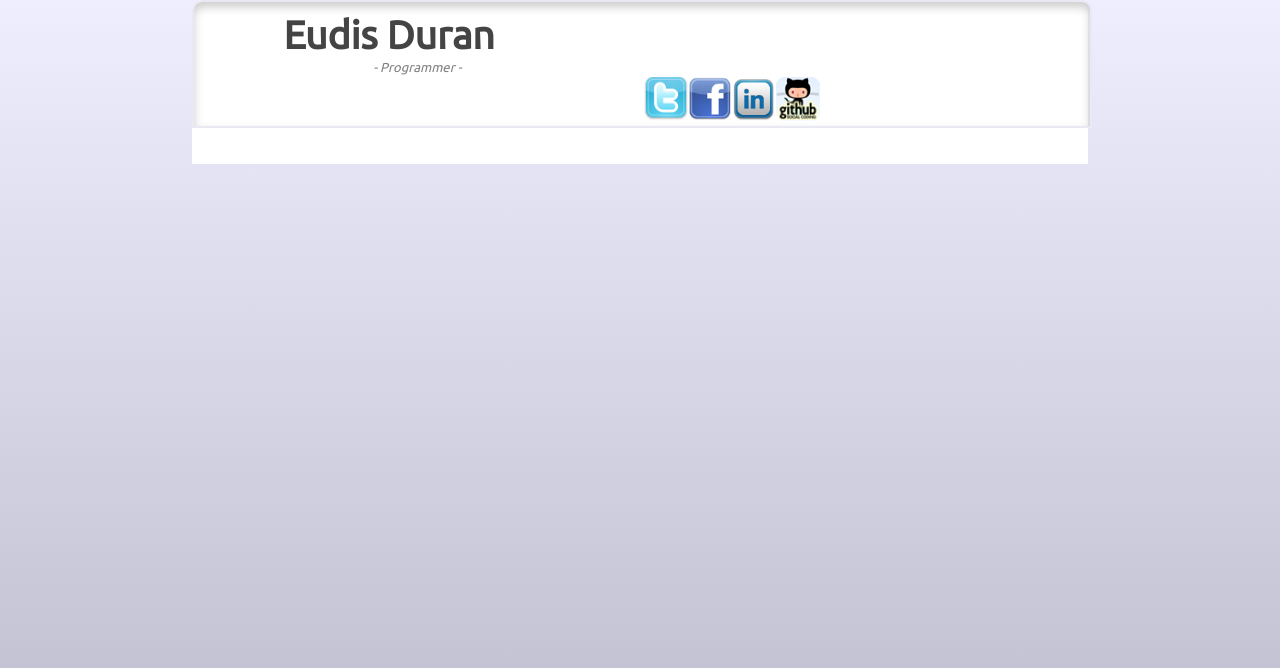
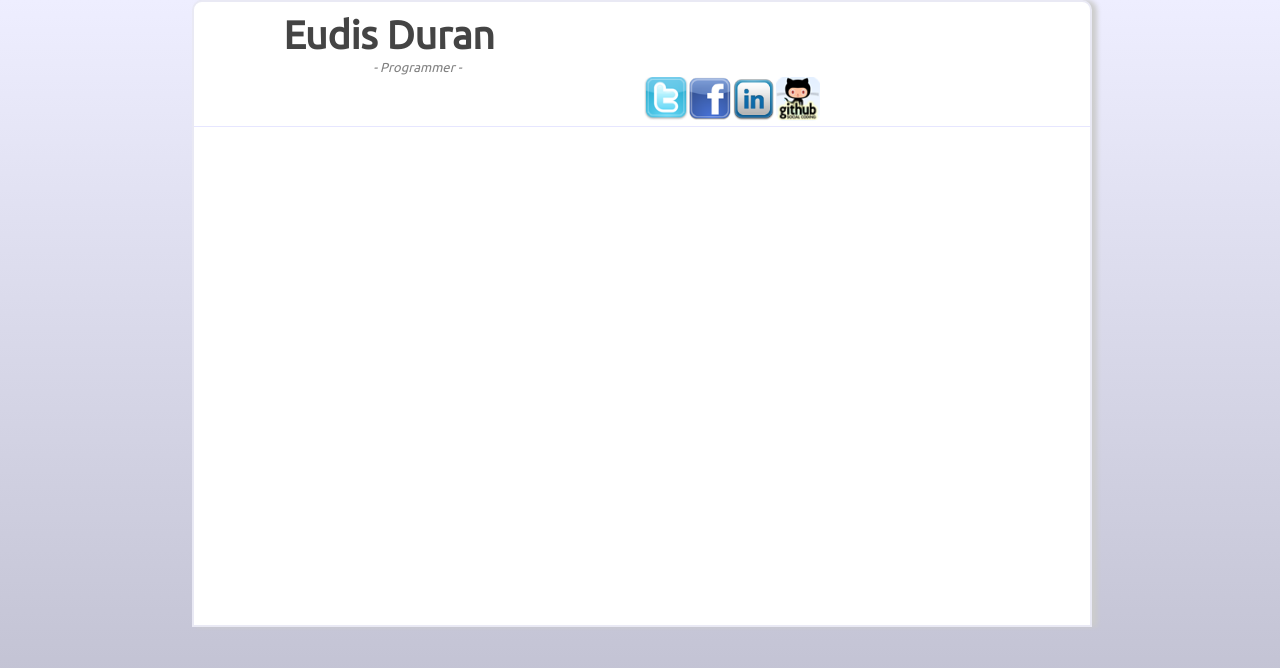
Before and after one commit to darken26/site, a PHP site: page / in a window 1280 px wide. Shown: the top 668 px of the page. Run offline with PHP 8.4, Linux system fonts and the light colour scheme; some libraries are stand-ins or nearby versions.

Commit message:
Mostly finished the header

```diff
--- a/css/style.css
+++ b/css/style.css
@@ -191,18 +191,22 @@ html, body {
     background-color: white;
     float: left;
     margin-left: 15%;  /* This coincides with the width.  Must adjust by / 2. */
-
+    border: 2px solid rgb(233, 233, 244);
     border-top-left-radius: 10px;
     border-top-right-radius: 10px;
     -moz-border-radius-topleft: 10px;
     -moz-border-radius-topright: 10px;
+    -moz-box-shadow: 5px 0px 5px #ccc;
+    box-shadow: 5px 0px 5px #ccc;
 }
 
 #main {
     width: 100%;
-    margin-top: 2%;
+    background-color: white;
 
     margin-bottom: 2%;
+
+    height: 480px;
     float: left;
 }
 
@@ -215,14 +219,13 @@ header {
     padding-top: 1%;
     width: 100%;
     float: left;
-    border: 2px solid rgb(233, 233, 244);
+
     border-top-left-radius: 10px;
     border-top-right-radius: 10px;
+
     -moz-border-radius-topleft: 10px;
     -moz-border-radius-topright: 10px;
-    -moz-box-shadow: 0px 5px 10px #ccc;
-
-    box-shadow: inset 0px 5px 10px #ccc;
+    border-bottom: 1px solid rgb(230, 230, 255);
 }
 
 #icons {
```
Also changed, not shown: 1 other file.
